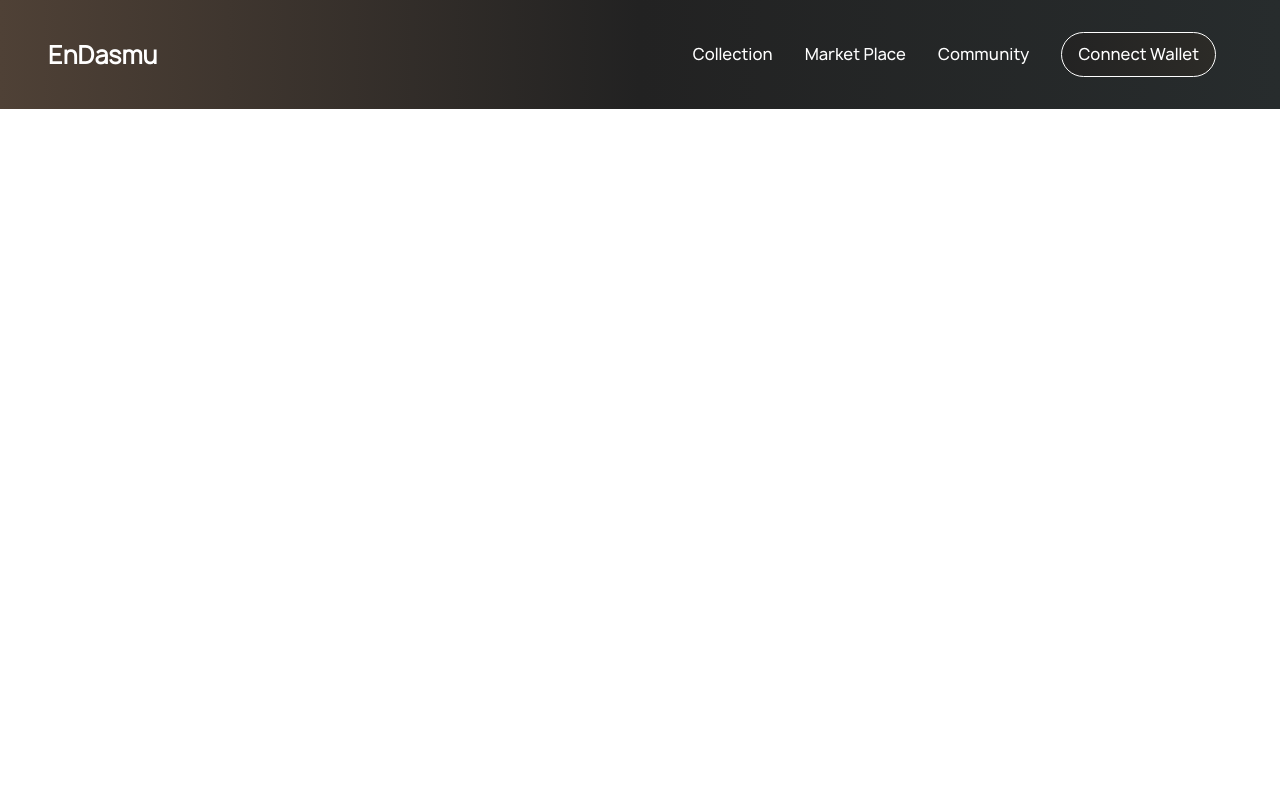
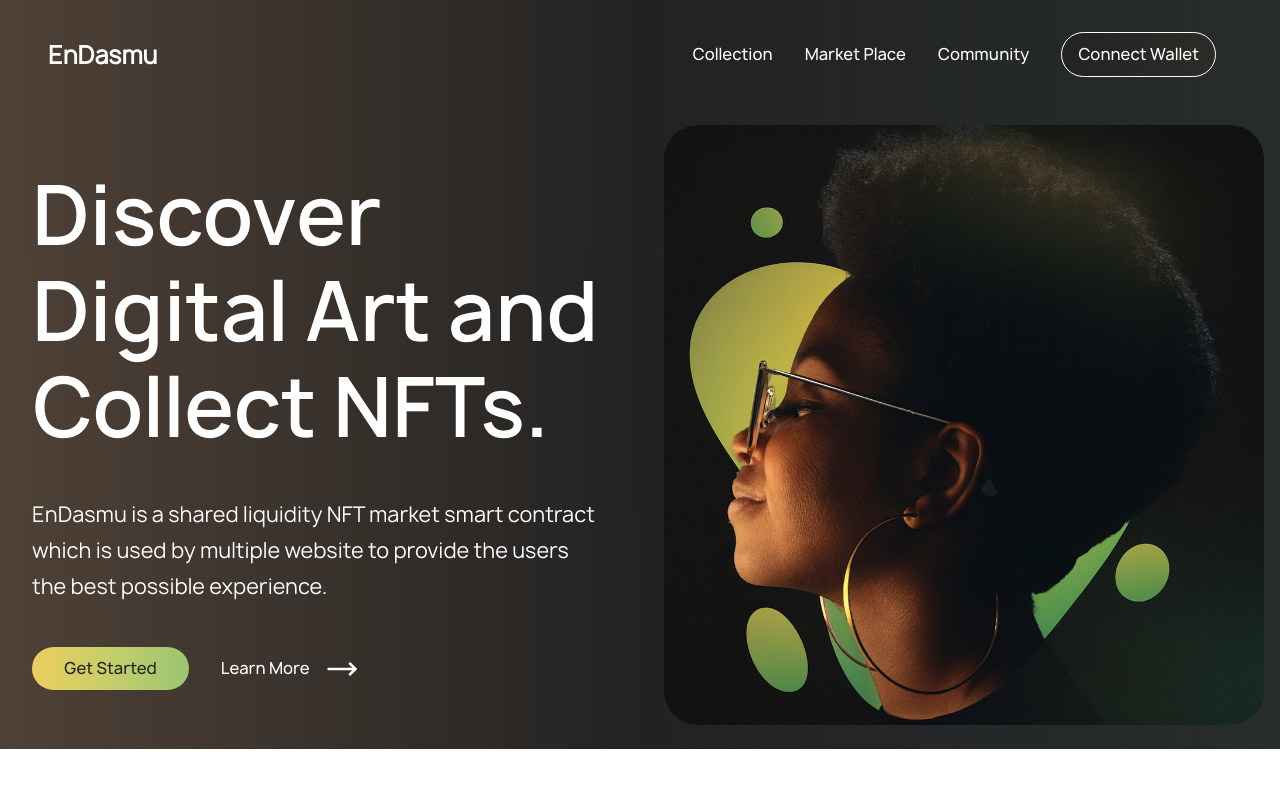
Before and after one commit to anaghroy/React-landing-part-3, a React (Vite) app: page / in a window 1280 px wide. Shown: the top 788 px of the page. Built offline with nearby package versions, Linux system fonts and the light colour scheme.

Commit message:
Top-Content section

```diff
--- a/package.json
+++ b/package.json
@@ -10,6 +10,7 @@
     "preview": "vite preview"
   },
   "dependencies": {
+    "lucide-react": "^0.562.0",
     "react": "^19.2.0",
     "react-dom": "^19.2.0"
   },
--- a/src/App.jsx
+++ b/src/App.jsx
@@ -1,10 +1,12 @@
 import React from 'react'
 import './style.css'
 import Navbar from './components/Navbar'
+import TopContent from './components/TopContent'
 const App = () => {
   return (
     <div>
       <Navbar/>
+      <TopContent/>
     </div>
   )
 }
--- /dev/null
+++ b/src/components/Arrow.jsx
@@ -0,0 +1,12 @@
+import { MoveRight } from 'lucide-react'
+
+
+const Arrow = () => {
+  return (
+    <div className='right-arrow'>
+      <MoveRight size={32} color='white'/>
+    </div>
+  )
+}
+
+export default Arrow
--- /dev/null
+++ b/src/components/TopContent.jsx
@@ -0,0 +1,38 @@
+import React from "react";
+import center from "../assets/images/center.png";
+import Arrow from "./Arrow";
+
+const TopContent = () => {
+  return (
+    <div className="main-content">
+      <div className="left">
+        <div className="para-1">
+          <p>Discover</p>
+          <p>Digital Art and</p>
+          <p>Collect NFTs.</p>
+        </div>
+        <div className="para">
+          <p>
+            EnDasmu is a shared liquidity NFT market smart contract which is
+            used by multiple website to provide the users the best possible
+            experience.
+          </p>
+        </div>
+        <div className="left-bottom">
+          <div className="button">
+            <a href="#">Get Started</a>
+          </div>
+          <div className="button-2">
+            <p>Learn More</p>
+            <Arrow />
+          </div>
+        </div>
+      </div>
+      <div className="right">
+        <img src={center} alt="Center" />
+      </div>
+    </div>
+  );
+};
+
+export default TopContent;
--- a/src/style.css
+++ b/src/style.css
@@ -44,4 +44,76 @@ body {
 }
 .navbar .hero .button a {
   font-family: medium;
+}
+
+/*Top-Content Section*/
+.main-content {
+  width: 100%;
+  background: linear-gradient(to right, #4f4136, #222222, #272c2d);
+  display: flex;
+  flex-direction: row;
+  gap: 1rem;
+}
+.main-content .left {
+  width: 50%;
+  display: flex;
+  flex-direction: column;
+  justify-content: space-evenly;
+  padding: 1rem 2rem;
+}
+.main-content .left .para-1 p {
+  font-size: 5rem;
+  font-family: semibold;
+  color: #fff;
+  line-height: 1.2;
+}
+.main-content .left .para p {
+  font-size: 1.3rem;
+  color: #fff;
+}
+.main-content .left .left-bottom {
+  display: flex;
+  flex-direction: row;
+  align-content: center;
+  gap: 2rem;
+  width: -moz-fit-content;
+  width: fit-content;
+}
+.main-content .left .left-bottom .button {
+  width: -moz-fit-content;
+  width: fit-content;
+  background: linear-gradient(to right, #eecd5e, #c6ce6c, #9ac572);
+  border: none;
+  border-radius: 50px;
+  padding: 0.5rem 2rem;
+}
+.main-content .left .left-bottom .button a {
+  font-family: medium;
+  text-decoration: none;
+  font-size: 1rem;
+  color: #222222;
+}
+.main-content .left .left-bottom .button-2 {
+  display: flex;
+  flex-direction: row;
+  align-items: center;
+  gap: 1rem;
+}
+.main-content .left .left-bottom .button-2 p {
+  font-family: medium;
+  font-size: 1rem;
+  color: #fff;
+}
+.main-content .right {
+  width: 50%;
+  overflow: hidden;
+}
+.main-content .right img {
+  width: 100%;
+  -o-object-fit: cover;
+     object-fit: cover;
+  -o-object-position: center;
+     object-position: center;
+  padding: 1rem 1rem;
+  border-radius: 50px;
 }/*# sourceMappingURL=style.css.map */
--- a/src/style.scss
+++ b/src/style.scss
@@ -43,9 +43,90 @@ body {
       border: #fff solid 0.1rem;
       border-radius: 50px;
       padding: 0.5rem 1rem;
-      a{
+      a {
         font-family: medium;
       }
     }
   }
 }
+
+/*Top-Content Section*/
+
+.main-content {
+  width: 100%;
+  background: linear-gradient(to right, #4f4136, #222222, #272c2d);
+  display: flex;
+  flex-direction: row;
+
+  gap: 1rem;
+  .left {
+    width: 50%;
+    display: flex;
+    flex-direction: column;
+    justify-content: space-evenly;
+    // background-color: red;
+    padding: 1rem 2rem;
+    .para-1 {
+      p {
+        font-size: 5rem;
+        font-family: semibold;
+        color: #fff;
+        line-height: 1.2;
+      }
+    }
+    .para {
+      //   background-color: green;
+      p {
+        font-size: 1.3rem;
+        color: #fff;
+      }
+    }
+    .left-bottom {
+      display: flex;
+      flex-direction: row;
+      align-content: center;
+      //   background-color: blue;
+      gap: 2rem;
+      width: fit-content;
+      .button {
+        // background-color: green;
+        width: fit-content;
+        background: linear-gradient(to right, #eecd5e, #c6ce6c, #9ac572);
+        border: none;
+        border-radius: 50px;
+        padding: 0.5rem 2rem;
+
+        a {
+          font-family: medium;
+          text-decoration: none;
+          font-size: 1rem;
+          color: #222222;
+        }
+      }
+      .button-2 {
+        display: flex;
+        flex-direction: row;
+        align-items: center;
+        gap: 1rem;
+        p {
+          font-family: medium;
+          font-size: 1rem;
+          color: #fff;
+        }
+      }
+    }
+  }
+  .right {
+    width: 50%;
+    overflow: hidden;
+
+    img {
+      width: 100%;
+      object-fit: cover;
+      object-position: center;
+      padding: 1rem 1rem;
+      border-radius: 50px;
+
+    }
+  }
+}
--- a/src/theme.css
+++ b/src/theme.css
@@ -36,3 +36,13 @@
   background-color: rgba(166, 166, 166, 0.523);
   border-radius: 50px;
 }
+
+body {
+  user-select: none;
+}
+
+/*Globally applied styles*/
+.right-arrow {
+  display: flex;
+  align-items: center;
+}
```
Also changed, not shown: 2 other files (tests, documents, lock files or other folders).
